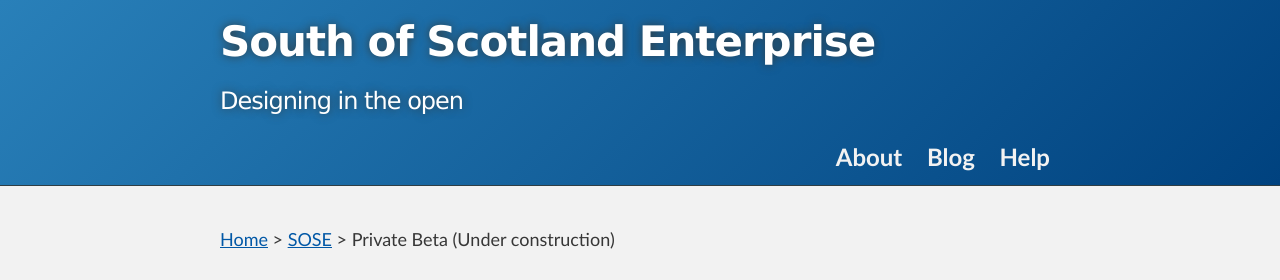
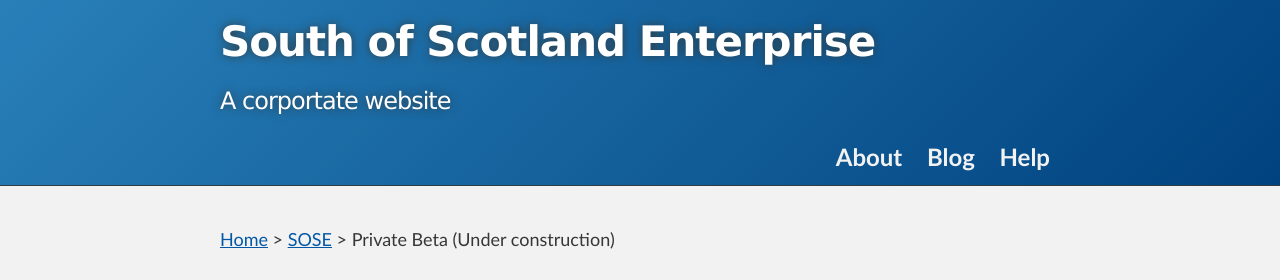
Before and after one commit to scotentSD/SOSE, a Jekyll site: the page built from README.md, in a window 1280 px wide. Shown: the top 280 px of the page. Built offline with Jekyll 4.4.1, drawn with Linux system fonts in a browser that asks for light colours; our own code applies the rules of GitHub Pages for plain Markdown files.

Commit message:
SK - change the tagline

```diff
--- a/_layouts/default.html
+++ b/_layouts/default.html
@@ -19,7 +19,7 @@
           <a href="{{site.url}}/{{site.github.repository_name }}">
              <h1 id="project_title">{{site.title}}</h1>
           </a>
-          <h2 id="project_tagline">Designing in the open</h2>
+          <h2 id="project_tagline">{{ site.description }}</h2>
         {% include nav.html %}
         </header>
     </div>
```
